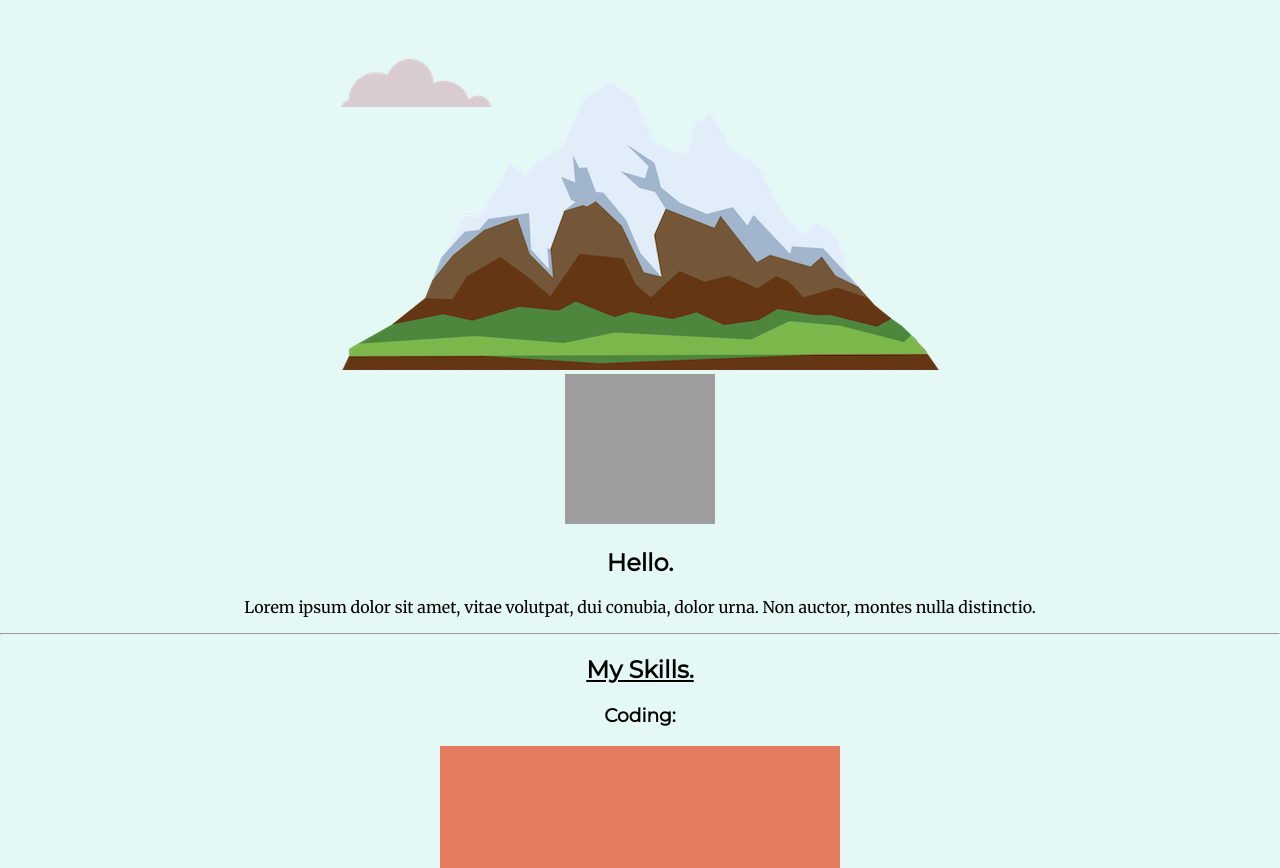
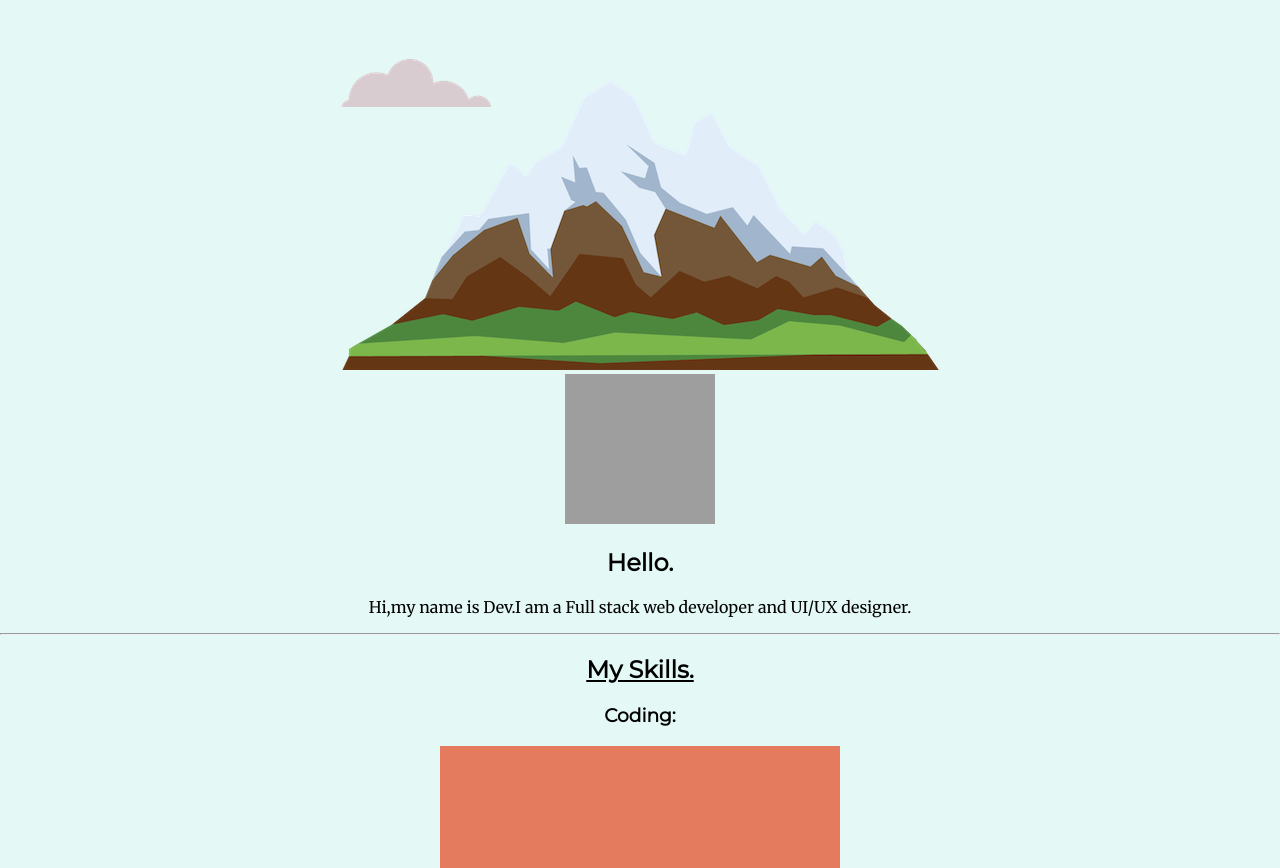
Before and after one commit to DevMehra422/CV, a plain HTML site: page index.html in a window 1280 px wide. Shown: the part 191-1059 px from the top of the page. Drawn offline with Linux system fonts and the light colour scheme; grey boxes are pictures that could not be loaded.

Commit message:
inserted my intro in line 29

```diff
--- a/index.html
+++ b/index.html
@@ -26,7 +26,7 @@
         <div>
           <img height="150px" width="150px" src="Images/profile2-modified.png" alt="Profile Picture"> </div>
           <h2>Hello.</h2>
-          <p>Lorem ipsum dolor sit amet, vitae volutpat, dui conubia, dolor urna. Non auctor, montes nulla distinctio.</p>
+          <p>Hi,my name is Dev.I am a Full stack web developer and UI/UX designer.</p>
 
         <hr>
         <div class="skills">
```
